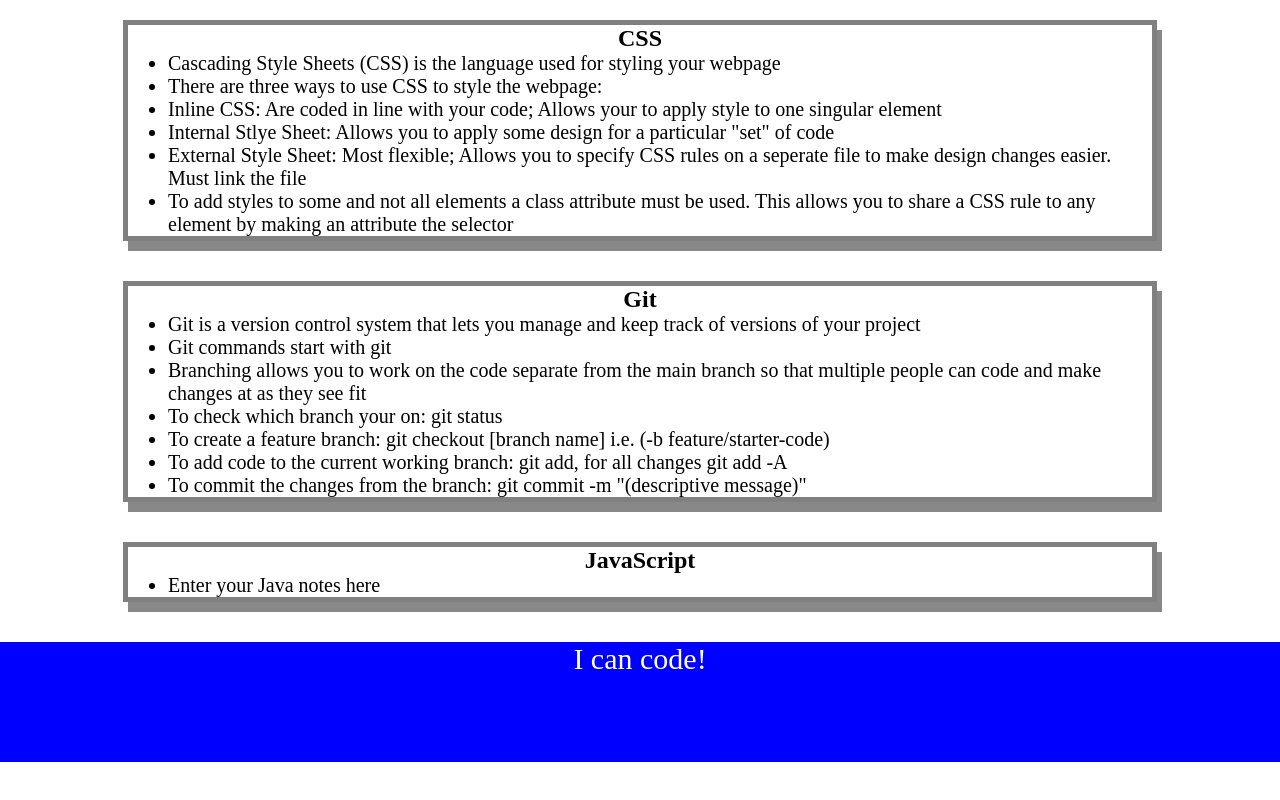
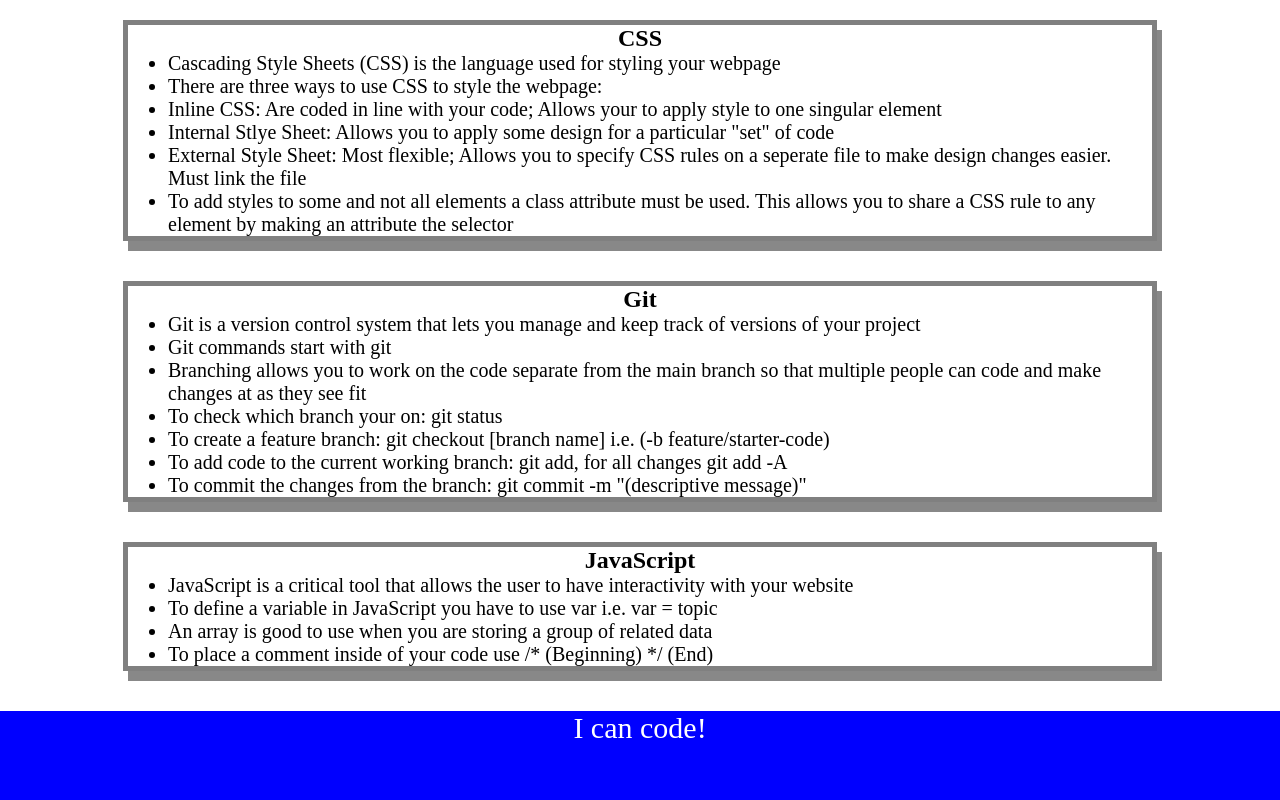
Before and after one commit to Nephew20/prework-study-guide, a plain HTML site: page prework-study-guide/index.html in a window 1280 px wide. Shown: the part 332-1132 px from the top of the page. Before the commit the page ends 1094 px from the top, so only its background shows below. Drawn offline with Linux system fonts and the light colour scheme.

Commit message:
add js script to index.html

```diff
--- /dev/null
+++ b/prework-study-guide/assets/script.js
@@ -0,0 +1,18 @@
+var topics = ['HTML','CSS','Git','Javascript'];
+for (var x = 0; x < topics.length; x++) {
+    console.log(topics[x])
+}
+
+/*
+if (topic === 'HTML') {
+ console.log("Let's study HTML!");
+} else if (topic === 'CSS') {
+ console.log("Let's study CSS!");
+} else if (topic === 'Git') {
+ console.log("Let's study Git!");
+} else if (topic === 'JavaScript') {
+ console.log("Let's study JavaScript!");
+} else {
+ console.log('Please try again!');
+}
+*/
--- a/prework-study-guide/index.html
+++ b/prework-study-guide/index.html
@@ -11,6 +11,7 @@
     <header id="top">
       <h1>Prework Study Guide</h1>
       <img src="./assets/bowtie-cat.png" alt="Profile image of cat wearing a bow tie." />
+      <h2>✨ Open the Console to See What's Happening ✨</h2>
     </header>
     <main>
       <section class = "card" id ="html-section">
@@ -53,7 +54,10 @@
       <section class = "card" id ="javascript-section">
         <h2>JavaScript</h2>
         <ul>
-          <li>Enter your Java notes here</li>
+          <li>JavaScript is a critical tool that allows the user to have interactivity with your website</li>
+          <li>To define a variable in JavaScript you have to use var i.e. var = topic</li>
+          <li>An array is good to use when you are storing a group of related data</li>
+          <li>To place a comment inside of your code use /* (Beginning) */ (End)</li>
         </ul>
       </section>
     </main>
@@ -61,5 +65,8 @@
     <footer>
       <p>I can code!</p>
     </footer>
+
+    <script src="./assets/script.js"></script> </script>
+
   </body>
 </html>
```
